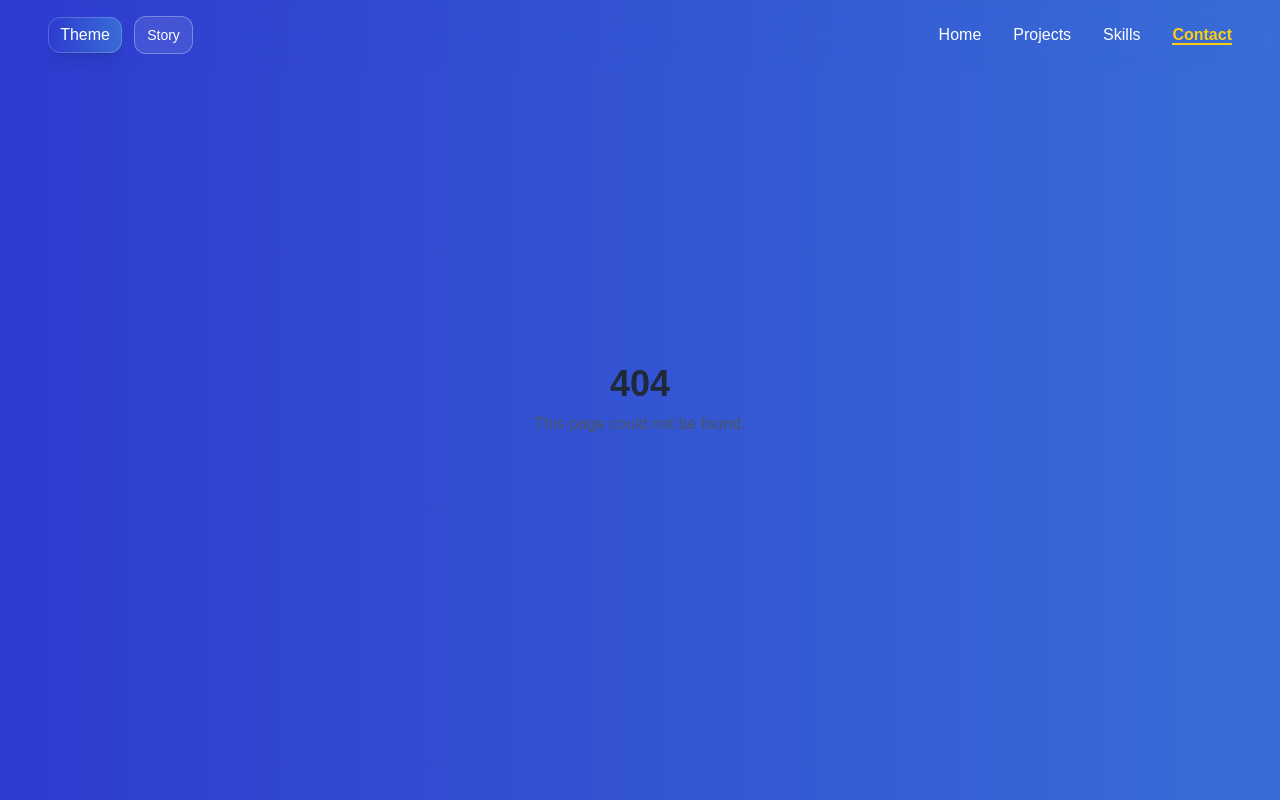
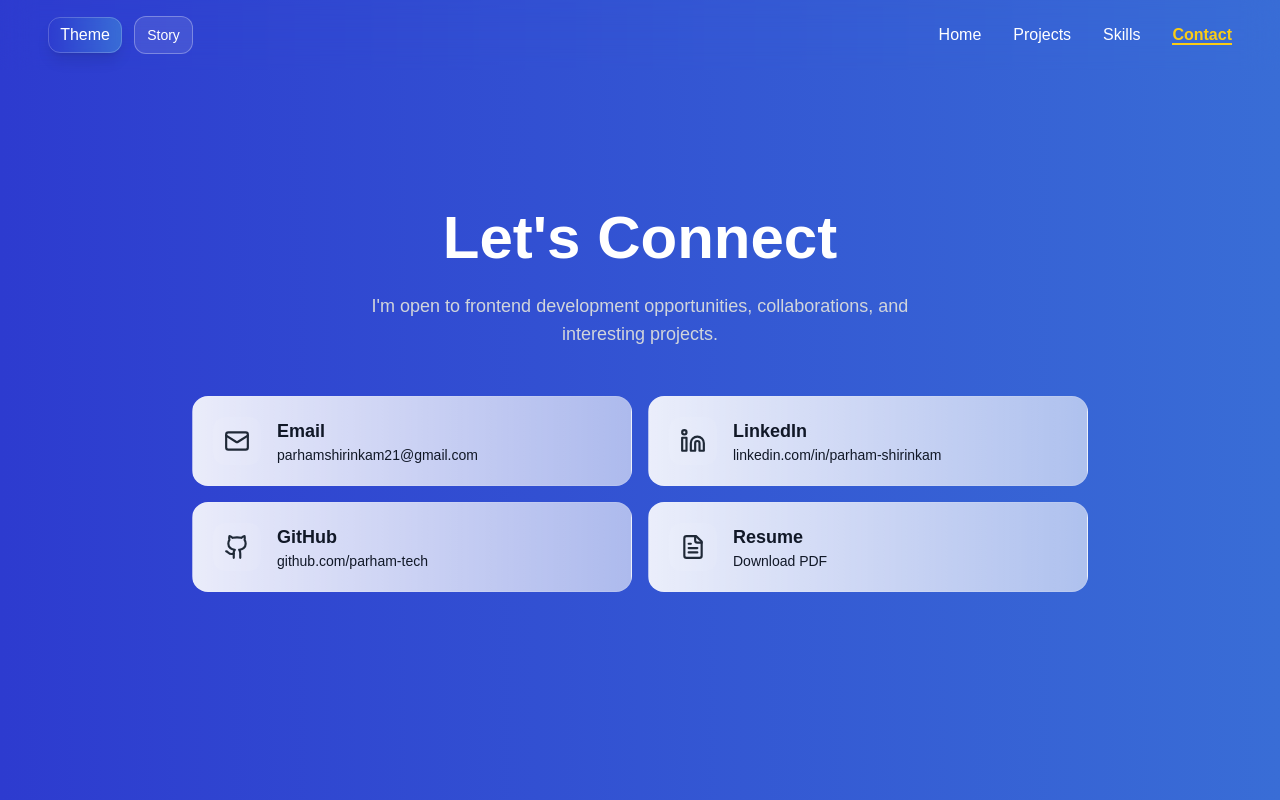
Before and after one commit to parham-tech/portfolio-next.js, a Next.js app: page /contact in a window 1280 px wide. Before the commit this address had no page. Built offline with nearby package versions, Linux system fonts and the light colour scheme.

Commit message:
feat: add contact page and update section styles

```diff
--- /dev/null
+++ b/src/app/contact/page.tsx
@@ -0,0 +1,50 @@
+import type { Metadata } from "next";
+import Contact from "@/features/Contact/Contact";
+
+export const metadata: Metadata = {
+  title: "Contact | Parham Shirinkam",
+  description:
+    "Get in touch with Parham Shirinkam, a Junior Frontend Developer specializing in React, Next.js, TypeScript, and modern web experiences.",
+  keywords: [
+    "Contact Parham Shirinkam",
+    "Frontend Developer",
+    "React Developer",
+    "Next.js Developer",
+    "TypeScript Developer",
+  ],
+  openGraph: {
+    title: "Contact | Parham Shirinkam",
+    description:
+      "Let's connect and discuss frontend development opportunities, collaborations, and projects.",
+    url: "https://portfolio-next-js-parham.vercel.app/contact",
+    siteName: "Parham Shirinkam Portfolio",
+    images: [
+      {
+        url: "/og-image.png",
+        width: 1200,
+        height: 630,
+        alt: "Parham Shirinkam Portfolio",
+      },
+    ],
+    locale: "en_US",
+    type: "website",
+  },
+  twitter: {
+    card: "summary_large_image",
+    title: "Contact | Parham Shirinkam",
+    description:
+      "Connect with Parham Shirinkam for frontend development opportunities.",
+    images: ["/og-image.png"],
+  },
+  alternates: {
+    canonical: "https://portfolio-next-js-parham.vercel.app/contact",
+  },
+};
+
+export default function ContactPage() {
+  return (
+    <main>
+      <Contact />
+    </main>
+  );
+}
--- a/src/components/sections/Skills/Skills.tsx
+++ b/src/components/sections/Skills/Skills.tsx
@@ -21,7 +21,7 @@ export default function SkillsSection() {
               whileInView={{ opacity: 1, y: 0 }}
               transition={{ delay: i * 0.2, duration: 0.6 }}
               viewport={{ once: true }}
-              className="bg-gradient-to-l from-white/60 to-white/95 backdrop-blur-md border border-white/20 shadow-lg rounded-xl p-6"
+              className="bg-gradient-to-l from-white/60 to-white/90 backdrop-blur-md border border-white/20 shadow-lg rounded-xl p-6"
             >
               <h3 className="text-xl  font-semibold mb-4 text-black">
                 {group.category}
--- /dev/null
+++ b/src/features/contact/Contact.tsx
@@ -0,0 +1,121 @@
+"use client";
+
+import { motion } from "framer-motion";
+import {
+  Mail,
+  Linkedin,
+  Github,
+  FileText,
+} from "lucide-react";
+
+const contactLinks = [
+  {
+    title: "Email",
+    value: "parhamshirinkam21@gmail.com",
+    href: "mailto:parhamshirinkam21@gmail.com",
+    icon: Mail,
+    external: false,
+  },
+  {
+    title: "LinkedIn",
+    value: "linkedin.com/in/parham-shirinkam",
+    href: "https://www.linkedin.com/in/parham-shirinkam",
+    icon: Linkedin,
+    external: true,
+  },
+  {
+    title: "GitHub",
+    value: "github.com/parham-tech",
+    href: "https://github.com/parham-tech",
+    icon: Github,
+    external: true,
+  },
+  {
+    title: "Resume",
+    value: "Download PDF",
+    href: "/Parham-Shirinkam-Frontend-Developer-Resume.pdf",
+    icon: FileText,
+    external: false,
+  },
+];
+
+export default function Contact() {
+  return (
+    <section className="min-h-screen flex items-center justify-center px-6">
+      <div className="max-w-4xl w-full">
+        <motion.div
+          initial={{ opacity: 0, y: 30 }}
+          animate={{ opacity: 1, y: 0 }}
+          transition={{ duration: 0.6 }}
+          className="text-center"
+        >
+          <h1 className="text-4xl md:text-6xl font-bold mb-6">
+            Let&apos;s Connect
+          </h1>
+
+          <p className="text-lg text-gray-300 max-w-xl mx-auto mb-12">
+            I&apos;m open to frontend development opportunities,
+            collaborations, and interesting projects.
+          </p>
+
+          <div className=" grid gap-4 grid-cols-1 md:grid-cols-2">
+            {contactLinks.map((item) => {
+              const Icon = item.icon;
+
+              return (
+                <a
+                  key={item.title}
+                  href={item.href}
+                  target={item.external ? "_blank" : undefined}
+                  rel={
+                    item.external
+                      ? "noopener noreferrer"
+                      : undefined
+                  }
+                  aria-label={`Contact via ${item.title}`}
+                  className="
+                   bg-gradient-to-l from-white/60 to-white/90
+                    flex items-center gap-4
+                    rounded-2xl
+                    border border-white/10
+                    p-5
+                    transition-all duration-300
+                    hover:bg-white/5
+                    hover:border-white/20
+                  "
+                >
+                  <div
+                    className="
+                      flex items-center justify-center
+                      w-12 h-12
+                      rounded-xl
+                      bg-white/5
+                      group-hover:scale-110
+                      transition-transform
+                    "
+                  >
+                    <Icon
+                      size={26}
+                      aria-hidden="true"
+                      className="text-gray-800"
+                    />
+                  </div>
+
+                  <div className="text-left">
+                    <h2 className="font-semibold text-lg  text-gray-900">
+                      {item.title}
+                    </h2>
+
+                    <p className="text-sm text-gray-900 break-all">
+                      {item.value}
+                    </p>
+                  </div>
+                </a>
+              );
+            })}
+          </div>
+        </motion.div>
+      </div>
+    </section>
+  );
+}
```
